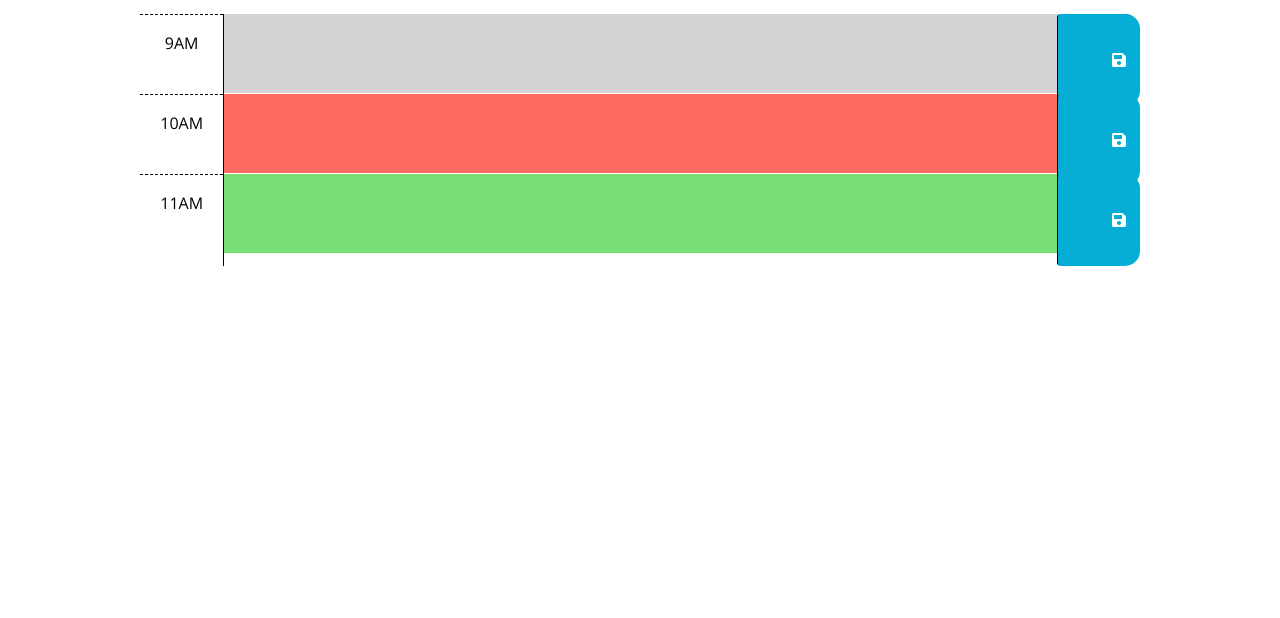
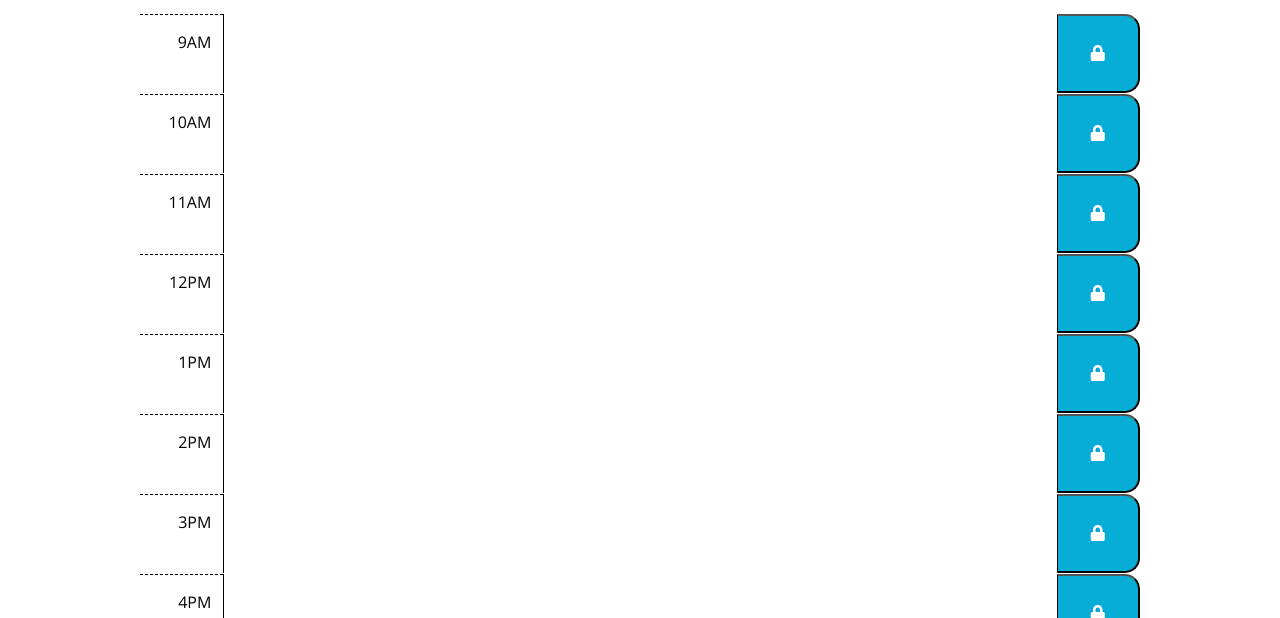
Before and after one commit to Yowiesenfeld/Never-forget-your-schedule-, a plain HTML site: page index.html in a window 1280 px wide. Shown: the part 182-800 px from the top of the page. Drawn offline with nearby package versions, Linux system fonts and the light colour scheme.

Commit message:
i added time blocks and made them clicky so that now i have to work on the css and js

```diff
--- a/Develop/style.css
+++ /dev/null
@@ -1,59 +0,0 @@
-body {
-  font-family: 'Open Sans', sans-serif;
-  font-size: 16px;
-}
-
-textarea {
-  background: transparent;
-  border: none;
-  resize: none;
-  color: #000000;
-  border-left: 1px solid black;
-  padding: 10px;
-}
-
-.description {
-  white-space: pre-wrap;
-}
-
-.time-block {
-  border-radius: 15px;
-}
-
-.row {
-  border-top: 1px solid white;
-}
-
-.hour {
-  background-color: #ffffff;
-  color: #000000;
-  border-top: 1px dashed #000000;
-}
-
-.past {
-  background-color: #d3d3d3;
-  color: white;
-}
-
-.present {
-  background-color: #ff6961;
-  color: white;
-}
-
-.future {
-  background-color: #77dd77;
-  color: white;
-}
-
-.saveBtn {
-  border-left: 1px solid black;
-  border-top-right-radius: 15px;
-  border-bottom-right-radius: 15px;
-  background-color: #06aed5;
-  color: white;
-}
-
-.saveBtn i:hover {
-  font-size: 20px;
-  transition: all 0.3s ease-in-out;
-}
--- a/index.html
+++ b/index.html
@@ -30,54 +30,72 @@
       <p id="currentDay" class="lead"></p>
     </header>
 
-    <!-- making timeblocks to go here for the past present and future. which is rows that are by hours so that it akes things clear if i understand it correctly. -->
+    <!-- making timeblocks to go here for the past present and future.  -->
     <div class="container">
-
-
-      <!-- Use class for "past", "present", and "future" to apply styles to the
-        time-block divs accordingly. The javascript will need to do this by
-        adding/removing these classes on each div by comparing the hour in the
-        id to the current hour. The html provided below is meant to be an example
-        demonstrating how the css provided can be leveraged to create the
-        desired layout and colors. The html below should be removed or updated
-        in the finished product. Remember to delete this comment once the
-        code is implemented.
-        -->
-
-      <!-- Example of a past time block. The "past" class adds a gray background color. -->
-      <div id="hour-9" class="row time-block past">
-        <div class="col-2 col-md-1 hour text-center py-3">9AM</div>
-        <textarea class="col-8 col-md-10 description" rows="3"> </textarea>
-        <button class="btn saveBtn col-2 col-md-1" aria-label="save">
-          <i class="fas fa-save" aria-hidden="true"></i>
-        </button>
+      <!-- i added the times for the past present and future. -->
+      <div id="hour-09" class="row time-div">
+        <div class="col-md-1 hour"><span id="09">9AM</span></div>
+        <textarea class="col-md-10 time-block description"></textarea>
+        <button class="col-md-1 saveBtn"><i class="fas fa-lock"></i></button>
       </div>
 
-      <!-- Example of a a present time block. The "present" class adds a red background color. -->
-      <div id="hour-10" class="row time-block present">
-        <div class="col-2 col-md-1 hour text-center py-3">10AM</div>
-        <textarea class="col-8 col-md-10 description" rows="3"> </textarea>
-        <button class="btn saveBtn col-2 col-md-1" aria-label="save">
-          <i class="fas fa-save" aria-hidden="true"></i>
-        </button>
+      <div id="hour-10" class="row time-div">
+        <div class="col-md-1 hour"><span id="10"></span>10AM</span></div>
+        <textarea class="col-md-10 time-block description"></textarea>
+        <button class="col-md-1 saveBtn"><i class="fas fa-lock"></i></button>
       </div>
 
-      <!-- Example of a future time block. The "future" class adds a green background color. -->
-      <div id="hour-11" class="row time-block future">
-        <div class="col-2 col-md-1 hour text-center py-3">11AM</div>
-        <textarea class="col-8 col-md-10 description" rows="3"> </textarea>
-        <button class="btn saveBtn col-2 col-md-1" aria-label="save">
-          <i class="fas fa-save" aria-hidden="true"></i>
-        </button>
+      <div id="hour-11" class="row time-div">
+        <div class="col-md-1 hour"><span id="11">11AM</span></div>
+        <textarea class="col-md-10 time-block description"></textarea>
+        <button class="col-md-1 saveBtn"><i class="fas fa-lock"></i></button>
       </div>
 
-    <script src="https://code.jquery.com/jquery-3.4.1.min.js"></script>
-    <script
-      src="https://cdn.jsdelivr.net/npm/dayjs@1.11.3/dayjs.min.js"
-      integrity="sha256-iu/zLUB+QgISXBLCW/mcDi/rnf4m4uEDO0wauy76x7U="
-      crossorigin="anonymous"
-    ></script>
+      <div id="hour-12" class="row time-div">
+        <div class="col-md-1 hour"><span id="12">12PM</span></div>
+        <textarea class="col-md-10 time-block description"></textarea>
+        <button class="col-md-1 saveBtn"><i class="fas fa-lock"></i></button>
+      </div>
 
-    <script src="script.js"></script>
+      <div id="hour-13" class="row time-div">
+        <div class="col-md-1 hour"><span id="13">1PM</span></div>
+        <textarea class="col-md-10 time-block description"></textarea>
+        <button class="col-md-1 saveBtn"><i class="fas fa-lock"></i></button>
+      </div>
+
+      <div id="hour-14" class="row time-div">
+        <div class="col-md-1 hour"><span id="14">2PM</span></div>
+        <textarea class="col-md-10 time-block description"></textarea>
+        <button class="col-md-1 saveBtn"><i class="fas fa-lock"></i></button>
+      </div>
+
+      <div id="hour-15" class="row time-div">
+        <div class="col-md-1 hour"><span id="15">3PM</span></div>
+        <textarea class="col-md-10 time-block description"></textarea>
+        <button class="col-md-1 saveBtn"><i class="fas fa-lock"></i></button>
+      </div>
+
+      <div id="hour-16" class="row time-div">
+        <div class="col-md-1 hour"><span id="16">4PM</span></div>
+        <textarea class="col-md-10 time-block description"></textarea>
+        <button class="col-md-1 saveBtn"><i class="fas fa-lock"></i></button>
+      </div>
+
+      <div id="hour-17" class="row time-div">
+        <div class="col-md-1 hour"><span id="17">5PM</span></div>
+        <textarea class="col-md-10 time-block description"></textarea>
+        <button class="col-md-1 saveBtn"><i class="fas fa-lock"></i></button>
+      </div>
+    <!-- over here i added the time blocjs and buttons and made them clickable. -->
+
+      <br>
+      <button id="clearFieldsBtn" type="button" class="btn btn-secondary">Clear</button>
+
+    </div>
+
+    <script src="https://cdnjs.cloudflare.com/ajax/libs/jquery/3.6.0/jquery.min.js"></script>
+    <script src="https://cdnjs.cloudflare.com/ajax/libs/moment.js/2.29.1/moment.min.js"></script>
+    <script src="./assets/js/script.js"></script>
+
   </body>
 </html>
```
Also changed, not shown: Develop/index.html (deleted, +0 -78 lines), Develop/script.js (deleted, +0 -23 lines), Assets/05-third-party-apis-homework-demo.gif (deleted).
